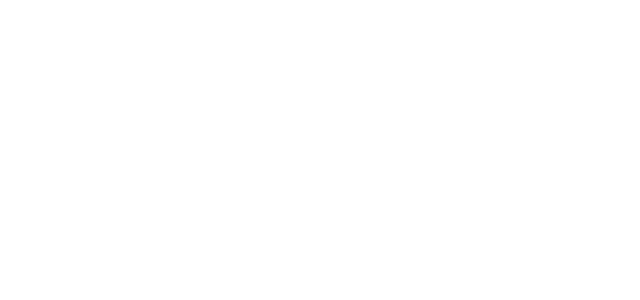
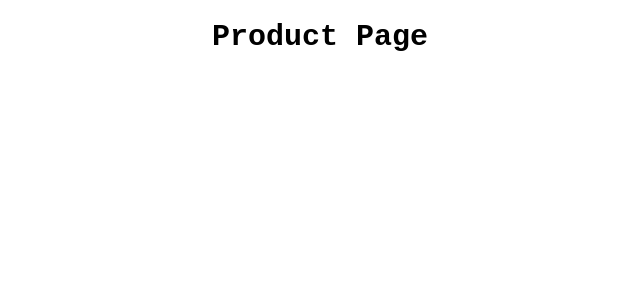
Before and after one commit to Dodrio-Team/4800Project_Skincare, a React (Create React App) app in the folder reactapp/: page /products in a window 1280 px wide. Before the commit this address had no page. Shown: the top 300 px of the page, without its empty margins (320-960 px from the left). Built offline with nearby package versions, Linux system fonts and the light colour scheme.

Commit message:
created navigation to ProductsPage from FrontPage

```diff
--- /dev/null
+++ b/package.json
@@ -0,0 +1,5 @@
+{
+  "dependencies": {
+    "react-router-dom": "^6.18.0"
+  }
+}
--- a/reactapp/src/App.js
+++ b/reactapp/src/App.js
@@ -3,14 +3,16 @@
 import { BrowserRouter,Routes,Route } from 'react-router-dom';
 import FrontPage from './FrontPage';
 import SkincareList from './SkincareList';
+import ProductPage from './ProductsPage';
 
 function App() {
   return (
+
     <BrowserRouter>
       <Routes>
         <Route path='' element={<FrontPage />} />
         <Route path='/skincare-products' element={<SkincareList/>} />
-
+        <Route path="/products" element={<ProductPage />} /> {/* Add this route */}
       </Routes>
     </BrowserRouter>
 
--- a/reactapp/src/FrontPage.js
+++ b/reactapp/src/FrontPage.js
@@ -14,6 +14,7 @@
 import Tooltip from '@mui/material/Tooltip';
 import MenuItem from '@mui/material/MenuItem';
 import AdbIcon from '@mui/icons-material/Adb';
+import ProductPage from './ProductsPage';
 
 /*
 function FrontPage() {
@@ -185,9 +186,13 @@
       </AppBar>
       <h1>Welcome to Flawless! Explore the different budget-friendly products for your skintype</h1>
       <div className="button-container">
-        <Link to="/products">
+        {/* <Link>
           <button className="custom-button">Visit our Products</button>
-        </Link>
+        </Link> */}
+      <Link to="/products"> {ProductPage}
+        <button className="custom-button">Visit our Products</button>
+      </Link>
+
       </div>
     </div>
   );
--- /dev/null
+++ b/reactapp/src/ProductsPage.js
@@ -0,0 +1,12 @@
+import React from 'react';
+
+function ProductPage() {
+  return (
+    <div>
+      <h1>Product Page</h1>
+      {/* Add content for the product page */}
+    </div>
+  );
+}
+
+export default ProductPage;
```
Also changed, not shown: 1 other file (tests, documents, lock files or other folders).
